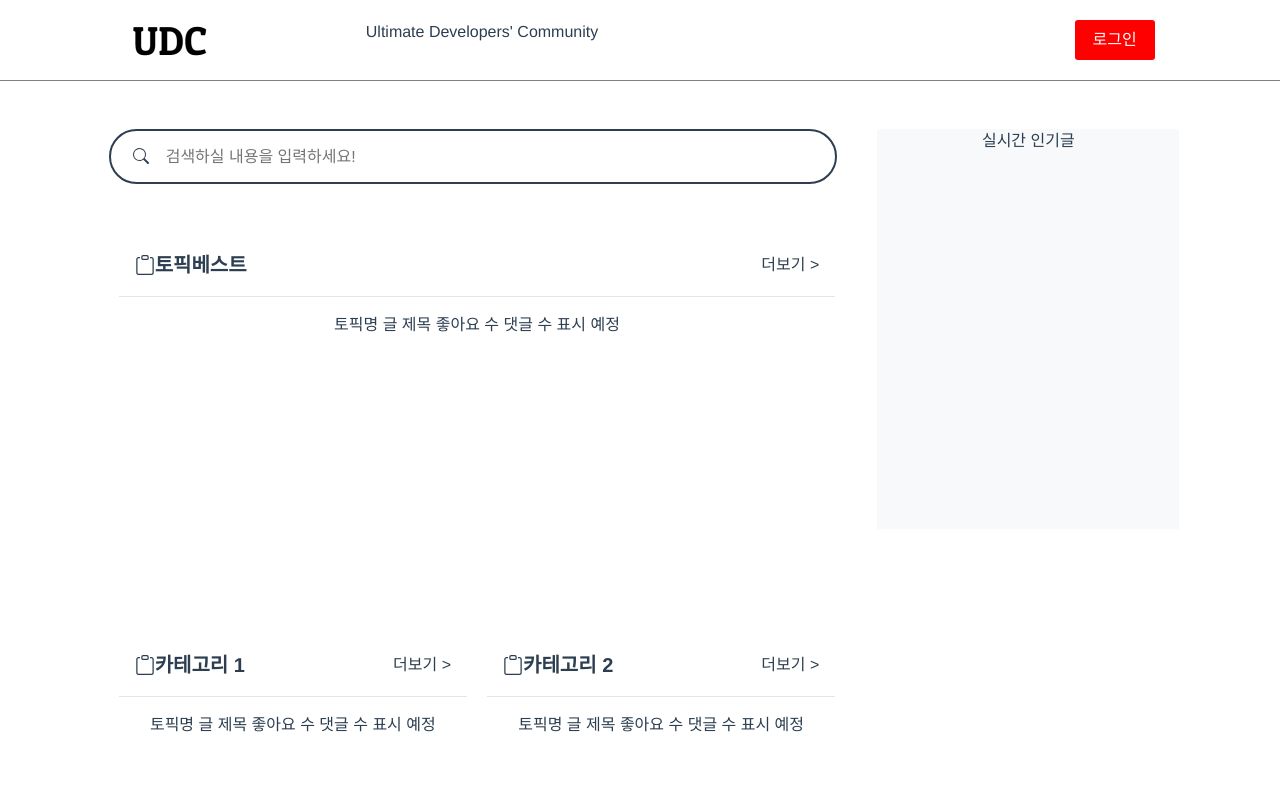
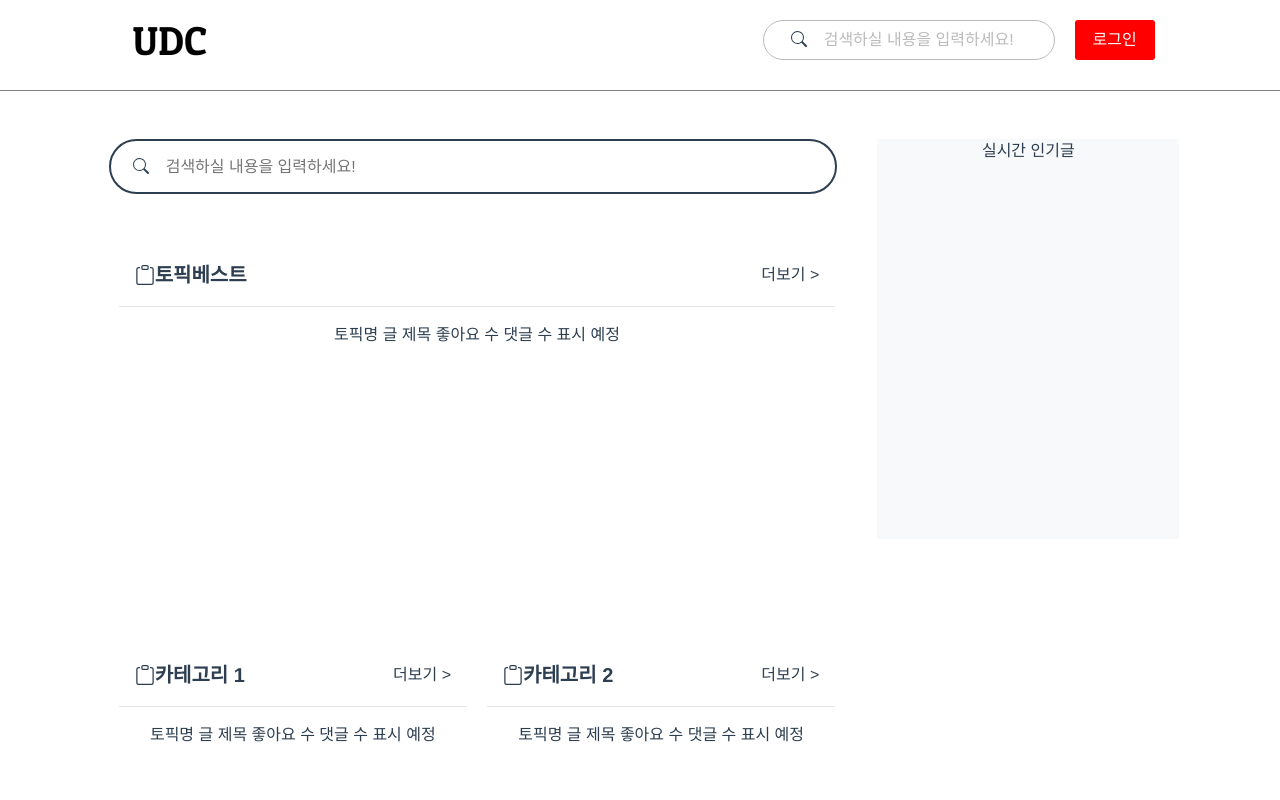
Before and after one commit to zi12i/UDC, a Vue app in the folder community/: page / in a window 1280 px wide. Shown: the top 800 px of the page. Built offline with nearby package versions, Linux system fonts and the light colour scheme.

Commit message:
common nav

```diff
--- /dev/null
+++ b/community/src/components/commonNav.vue
@@ -0,0 +1,79 @@
+<template>
+  <div>
+    <nav class="navbar">
+      <b-row class="justify-content-center">
+        <b-col cols="1"><img src="../assets/UDClogo.png" class="navLogo" /></b-col>
+        <b-col cols="5"></b-col>
+        <b-col cols="4" class="signinContainer">
+          <div class="barOrganizer">
+            <div class="searchBar">
+              <button class="searchIcon"><b-icon-search></b-icon-search></button>
+              <div>
+                <input type="text" class="searchInput" placeholder="검색하실 내용을 입력하세요!" />
+              </div>
+            </div>
+          </div>
+          <button class="signinBtn" @click="signin">로그인</button></b-col
+        >
+      </b-row>
+    </nav>
+  </div>
+</template>
+
+<script>
+export default {
+  methods: {
+    signin() {
+      this.$router.push('/signin')
+    }
+  }
+}
+</script>
+
+<style scoped>
+.navbar {
+  border-bottom: solid 1px grey;
+  padding: 20px;
+}
+.navLogo {
+  align-items: center;
+  height: 40px;
+}
+.signinContainer {
+  display: flex;
+  justify-content: flex-end;
+}
+.barOrganizer {
+  margin-right: 20px;
+}
+.signinBtn {
+  background-color: red;
+  border-radius: 3px;
+  color: white;
+  width: 80px;
+  height: 40px;
+}
+.searchBar {
+  width: 100%;
+  border: solid 1px #bbb;
+  height: 40px;
+  border-radius: 30px;
+  margin-bottom: 10px;
+  display: flex;
+}
+.searchIcon {
+  width: 50px;
+  margin-left: 10px;
+}
+.searchInput {
+  width: 230px;
+  height: 100%;
+}
+.searchInput:focus {
+  outline: none;
+}
+::placeholder {
+  color: #bbb;
+  margin-top: 2px;
+}
+</style>
--- a/community/src/components/home.vue
+++ b/community/src/components/home.vue
@@ -86,7 +86,7 @@
 </template>
 
 <script>
-import Nav from '@/components/Nav.vue'
+import Nav from '@/components/commonNav.vue'
 import Footer from '@/components/Footer.vue'
 
 export default {
```
Also changed, not shown: community/src/views/board/boardList.vue (added, +9 -0 lines).
